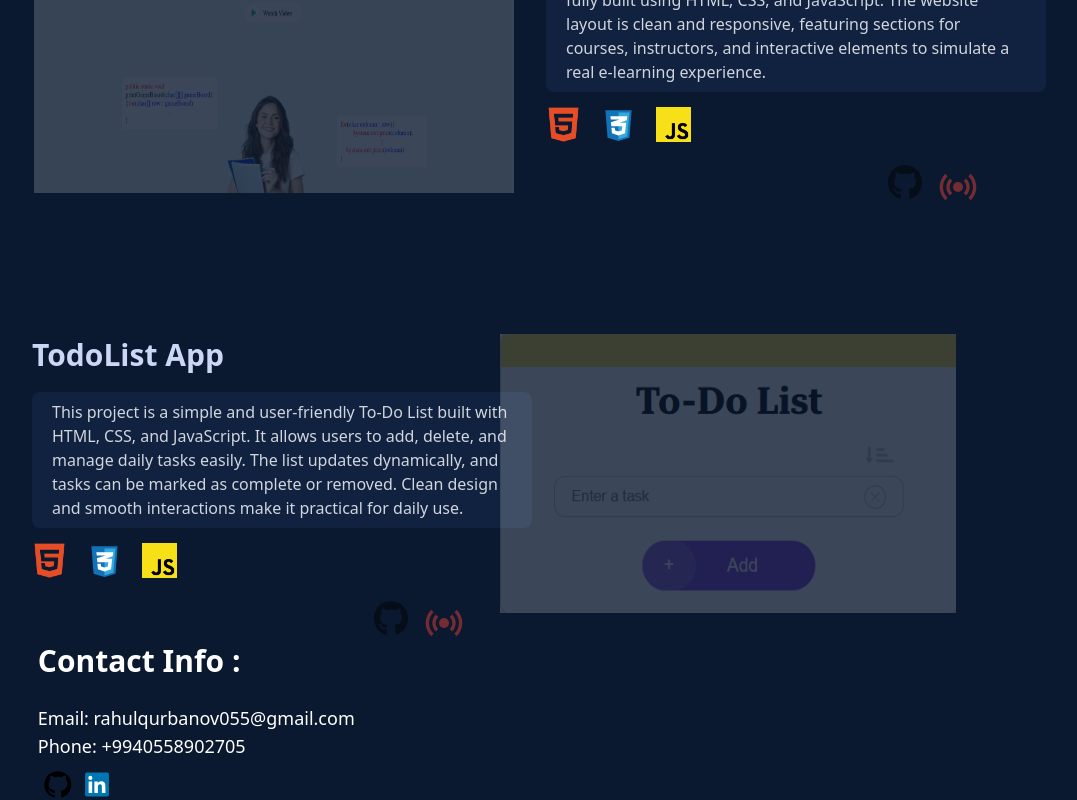
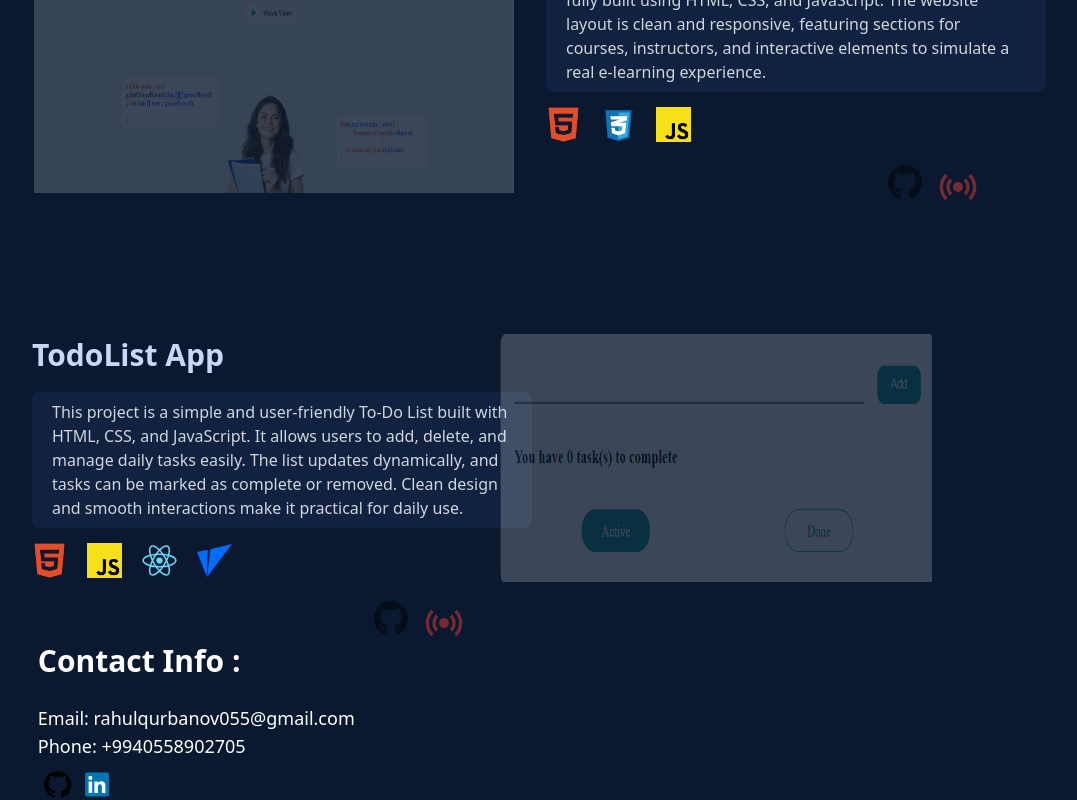
Before and after one commit to RahulQurbanov/Portfolio, a React (Vite) app: page / in a window 1280 px wide. Shown: the part 2634-3434 px from the top of the page, without its empty margins (135-1212 px from the left). Built offline with nearby package versions, Linux system fonts and the light colour scheme; the HTML template or start-up script is replaced by a standard one.

Commit message:
Add TodoList-React

```diff
--- a/src/components/Projects.jsx
+++ b/src/components/Projects.jsx
@@ -113,8 +113,9 @@ Users can input their desired investment amount, interest rate, and the number o
                 It allows users to add, delete, and manage daily tasks easily. The list updates dynamically, and tasks can be marked as complete or removed. Clean design and smooth interactions make it practical for daily use.</div>
             <div className='flex gap-5'>
             <img src="./src/assets/img/html.webp" className="w-[35px] h-[35px]" />
-                  <img src="./src/assets/img/css.svg" className="w-[35px] h-[35px]" />
                   <img src="./src/assets/img/js.png" className="w-[35px] h-[35px]" />
+                  <img src="./src/assets/img/react.svg" className="w-[35px] h-[35px]" />
+                  <img src="./src/assets/img/vite.svg" className="w-[35px] h-[35px]" />
             </div>
             <div className='flex gap-2 items-end justify-end'>
            <a href="https://github.com/RahulQurbanov/Todo-List-"><img src="./src/assets/img/github1.svg" className="w-[50px] h-[50px] cursor-pointer  opacity-45 hover:opacity-100" /></a>
@@ -122,7 +123,7 @@ Users can input their desired investment amount, interest rate, and the number o
             </div>
             </div>
             <div className='w-[50%]'>
-            <a href="https://rahulqurbanov.github.io/Todo-List-/"><img src="src/assets/img/todolist.png" className='h-[90%] w-[95%] opacity-20 hover:opacity-65 cursor-pointer transition-all translate-0.5 ease-in-out'/></a>
+            <a href="https://rahulqurbanov.github.io/Todo-List-/"><img src="src/assets/img/todo-react.png" className='h-[80%] w-[90%] opacity-20 hover:opacity-65 cursor-pointer transition-all translate-0.5 ease-in-out'/></a>
             </div>
         </div>
         </div>
```
Also changed, not shown: src/assets/img/todo-react.png (added).
